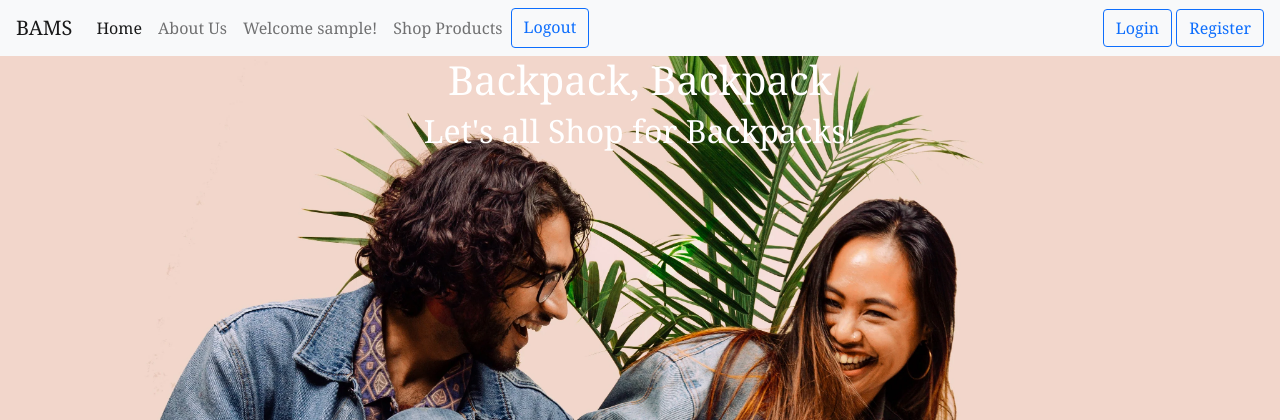
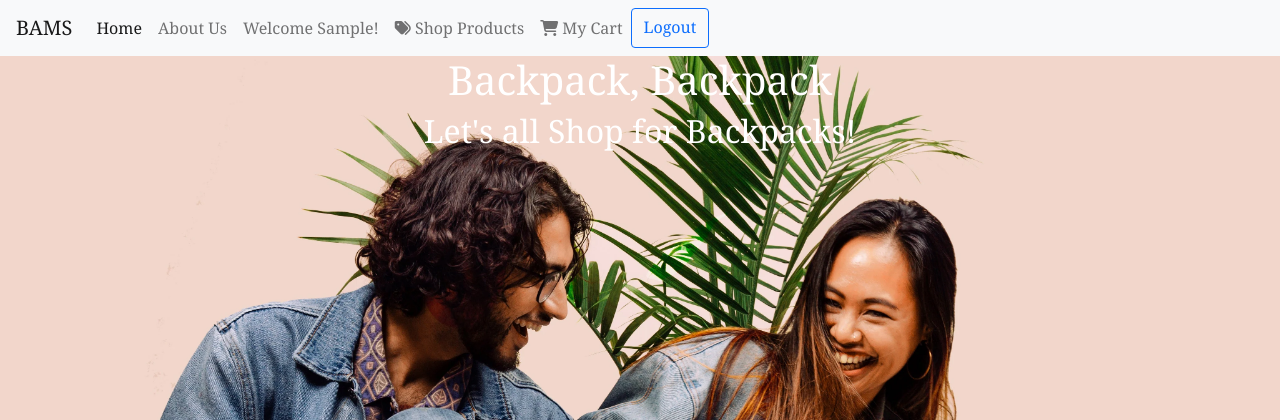
Before and after one commit to soniajean/E-Commerce-project, a Flask app: page / in a window 1280 px wide. Shown: the top 420 px of the page. Run offline with Flask 3, Linux system fonts and the light colour scheme; the visitor is signed in with stand-in values (Sample User, id 1); parts of the project's set-up code (start-up, migrations or seed data) failed here and were passed over; some libraries are stand-ins or nearby versions.

Commit message:
Models changed, any added icons to base html and nav bar

```diff
--- a/app/models.py
+++ b/app/models.py
@@ -40,7 +40,7 @@ class Product(db.Model):
     description = db.Column(db.String)
     category = db.Column(db.String)
     img_url = db.Column(db.String)
-    user_id = db.Column(db.Integer, db.ForeignKey('user_id'), nullable=False)
+    user_id = db.Column(db.Integer, db.ForeignKey('user.id'), nullable=False)
     carted = db.relationship('User',
         secondary = 'cart',
         backref = 'carted',
--- a/app/templates/base.html
+++ b/app/templates/base.html
@@ -2,14 +2,15 @@
 <html lang="en">
 
 <head>
-
   <meta charset="UTF-8">
   <meta name="viewport" content="width=device-width, initial-scale=1.0">
   <title>Backpack Store</title>
   <link href="https://cdn.jsdelivr.net/npm/bootstrap@5.1.3/dist/css/bootstrap.min.css" rel="stylesheet"
     integrity="sha384-1BmE4kWBq78iYhFldvKuhfTAU6auU8tT94WrHftjDbrCEXSU1oBoqyl2QvZ6jIW3" crossorigin="anonymous">
   <link rel="stylesheet" href="/app/static/main.css">
-  <!-- there's more than one way to do this!!!! -->
+  <link rel="stylesheet" href="https://cdnjs.cloudflare.com/ajax/libs/font-awesome/6.4.0/css/all.min.css"
+  integrity="sha512-iecdLmaskl7CVkqkXNQ/ZH/XLlvWZOJyj7Yy7tcenmpD1ypASozpmT/E0iPtmFIB46ZmdtAc9eNBvH0H/ZpiBw=="
+  crossorigin="anonymous" referrerpolicy="no-referrer" />
 
   {% block css %}
 
--- a/app/templates/nav.html
+++ b/app/templates/nav.html
@@ -1,7 +1,7 @@
 <nav class="navbar navbar-expand-lg navbar-light bg-light">
   <div class="container-fluid">
 
-      <a class="navbar-brand" href="#">BAMS</a>
+    <a class="navbar-brand" href="{{ url_for('homePage') }}">BAMS</a>
     <div class="collapse navbar-collapse" id="navbarSupportedContent">
       <ul class="navbar-nav me-auto mb-2 mb-lg-0">
         <li class="nav-item">
@@ -12,24 +12,26 @@
         </li>
         {% if current_user.is_authenticated %}
         <li class="nav-item">
-            <a class="nav-link">Welcome {{current_user.username}}!</a>
+          <a class="nav-link">Welcome {{current_user.first_name}}!</a>
         </li>
-
         <li class="nav-item">
-            <a class="nav-link" href="#">Shop Products</a>
+          <a class="nav-link" href="#"><i class="fa-solid fa-tags"></i> Shop Products</a>
+        </li>
+        <li class="nav-item">
+          <a class="nav-link" href="#"><i class="fa-solid fa-cart-shopping"></i> My Cart</a>
         </li>
         <a class="btn btn-outline-primary justify-content-end" href="{{ url_for('auth.logOut') }}"
           role="button">Logout</a>
       </ul>
-            {% endif %}
 
+      {%else%}
       <div class="justify-content-end">
         <a class="btn btn-outline-primary justify-content-end" href="{{ url_for('auth.loginPage') }}"
           role="button">Login</a>
         <a class="btn btn-outline-primary justify-content-end" href="{{ url_for('auth.registerPage') }}"
           role="button">Register</a>
       </div>
-
+      {% endif %}
     </div>
 
   </div>
--- a/config.py
+++ b/config.py
@@ -8,4 +8,3 @@ class Config():
     SECRET_KEY = os.environ.get('SECRET_KEY')
     SQLALCHEMY_DATABASE_URI = os.environ.get('SQLALCHEMY_DATABASE_URI')
     SQLALCHEMY_TRACK_MODIFICATIONS = False
-## HELLO FROM BRUCE
```
Lines whose indentation alone changed are shown as unchanged.
